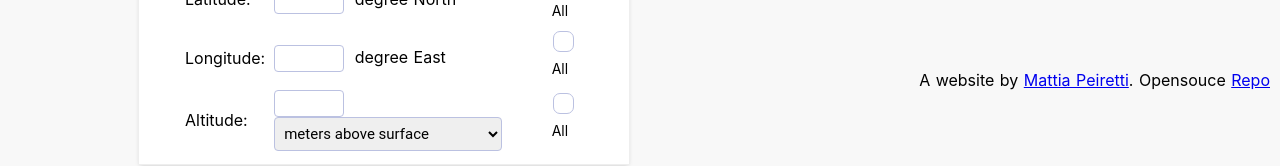
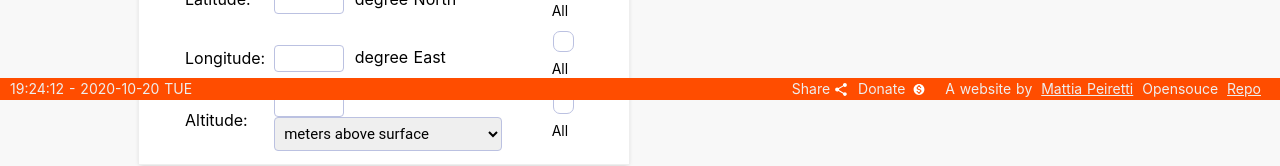
Before and after one commit to MattiaPeiretti/MCDII, a Nuxt app: page /console in a window 1280 px wide. Shown: the part 700-866 px from the top of the page. Built offline with nearby package versions, Linux system fonts and the light colour scheme.

Commit message:
📦 Databar v1 working with clocks

```diff
--- /dev/null
+++ b/components/databar/clock.vue
@@ -0,0 +1,41 @@
+<template>
+    <div>
+    <span class="clock-display">{{time}}</span>
+    </div>
+</template>
+
+<script>
+function zeroPadding(num, digit) {
+    var zero = '';
+    for(var i = 0; i < digit; i++) {
+        zero += '0';
+    }
+    return (zero + num).slice(-digit);
+}
+
+export default {
+    data() {
+        return {
+            time: "",
+        };
+    },
+    mounted() {
+
+        var timerID = setInterval(this.updateTime, 1000);
+        this.updateTime();
+
+    },
+    methods: {
+        updateTime() {
+             var week = ['SUN', 'MON', 'TUE', 'WED', 'THU', 'FRI', 'SAT'];
+            var cd = new Date();
+            this.time = zeroPadding(cd.getHours(), 2) + ':' + zeroPadding(cd.getMinutes(), 2) + ':' + zeroPadding(cd.getSeconds(), 2) + " - " + zeroPadding(cd.getFullYear(), 4) + '-' + zeroPadding(cd.getMonth()+1, 2) + '-' + zeroPadding(cd.getDate(), 2) + ' ' + week[cd.getDay()];
+
+        }
+    }
+}
+</script>
+
+<style lang="scss" scoped>
+
+</style>
--- /dev/null
+++ b/components/databar/databar.vue
@@ -0,0 +1,109 @@
+<template>
+<div class="container-databar">
+    <div class="content">
+        <clock class="clock"></clock>
+        <div class="quick-actions">
+            <a><span>Share</span> <svg width="18" height="20" viewBox="0 0 18 20" fill="none" xmlns="http://www.w3.org/2000/svg">
+                    <path d="M15 14.08C14.24 14.08 13.56 14.38 13.04 14.85L5.91 10.7C5.96 10.47 6 10.24 6 10C6 9.76 5.96 9.53 5.91 9.3L12.96 5.19C13.5 5.69 14.21 6 15 6C16.66 6 18 4.66 18 3C18 1.34 16.66 0 15 0C13.34 0 12 1.34 12 3C12 3.24 12.04 3.47 12.09 3.7L5.04 7.81C4.5 7.31 3.79 7 3 7C1.34 7 0 8.34 0 10C0 11.66 1.34 13 3 13C3.79 13 4.5 12.69 5.04 12.19L12.16 16.35C12.11 16.56 12.08 16.78 12.08 17C12.08 18.61 13.39 19.92 15 19.92C16.61 19.92 17.92 18.61 17.92 17C17.92 15.39 16.61 14.08 15 14.08Z" />
+                </svg>
+            </a>
+            <a><span>Donate</span> <svg width="24" height="24" viewBox="0 0 24 24" fill="none" xmlns="http://www.w3.org/2000/svg">
+                    <path d="M12 2C6.48 2 2 6.48 2 12C2 17.52 6.48 22 12 22C17.52 22 22 17.52 22 12C22 6.48 17.52 2 12 2ZM13.41 18.09V20H10.74V18.07C9.03 17.71 7.58 16.61 7.47 14.67H9.43C9.53 15.72 10.25 16.54 12.08 16.54C14.04 16.54 14.48 15.56 14.48 14.95C14.48 14.12 14.04 13.34 11.81 12.81C9.33 12.21 7.63 11.19 7.63 9.14C7.63 7.42 9.02 6.3 10.74 5.93V4H13.41V5.95C15.27 6.4 16.2 7.81 16.26 9.34H14.3C14.25 8.23 13.66 7.47 12.08 7.47C10.58 7.47 9.68 8.15 9.68 9.11C9.68 9.95 10.33 10.5 12.35 11.02C14.37 11.54 16.53 12.41 16.53 14.93C16.52 16.76 15.15 17.76 13.41 18.09Z" fill="black" />
+                </svg>
+            </a>
+        </div>
+
+        <div class="credits">
+            <span>A website by <a href="https://mattiapeiretti.com/" target="_blank">Mattia Peiretti</a> Opensouce <a href="https://github.com/MattiaPeiretti/MCDII" target="_blank">Repo</a></span>
+        </div>
+
+    </div>
+</div>
+</template>
+
+<script>
+export default {
+
+}
+</script>
+
+<style lang="scss" scoped>
+.container-databar {
+    height: 22px;
+    background-color: var(--databarBackgroundColor);
+    position: fixed;
+    bottom: 0;
+    right: 0;
+    left: 0;
+
+    .content {
+        width: 100%;
+        display: flex;
+        align-items: center;
+        color: var(--textDarkBackgroundColor);
+        font-size: 14px;
+        line-height: 22px;
+
+        span {
+            height: 22px;
+        }
+
+        a {
+            color: var(--textDarkBackgroundColor);
+            padding: 0 4px;
+            height: 22px;
+            background-color: var(--databarBackgroundColor);
+            border-bottom: 2px solid var(--databarBackgroundColor);
+            border-top: 1px solid var(--databarBackgroundColor);
+            transition: .1s;
+
+
+            &:hover {
+                background-color: var(--databarForegroundColor);
+                border-bottom: 2px solid var(--databarForegroundColor);
+                border-top: 1px solid var(--databarForegroundColor);
+                color: var(--databarBackgroundColor);
+                cursor: pointer;
+
+                path {
+                    fill: #ff4d00;
+                }
+
+            }
+
+            svg {
+                height: 15px;
+                vertical-align: middle;
+                padding-bottom: 2px;
+                margin-left: 0;
+                padding-left: 0;
+
+                path {
+                    fill: white;
+                }
+            }
+
+            span {
+                margin-right: -3px;
+            }
+
+        }
+
+        .clock {
+            margin-left: 10px;
+        }
+
+        .credits {
+            margin-right: 10px;
+        }
+
+        .quick-actions {
+             margin-left: auto;
+        }
+
+        .quick-actions, .credits {
+             padding: 0 5px;
+        }
+    }
+}
+</style>
--- a/layouts/default.vue
+++ b/layouts/default.vue
@@ -2,14 +2,7 @@
   <div>
     <navbar />
     <Nuxt />
-    <span class="credits"
-      >A website by
-      <a href="https://mattiapeiretti.com/" target="_blank">Mattia Peiretti</a>.
-      Opensouce
-      <a href="https://github.com/MattiaPeiretti/MCDII" target="_blank"
-        >Repo</a
-      ></span
-    >
+    <databar></databar>
   </div>
 </template>
 
@@ -21,14 +14,13 @@
   --highlightColor: #ff763c;
   --normalShadowColor: rgba(0, 0, 0, 0.2);
   --highlightShadowColor: var(--normalShadowColor);
-
-
+  --textDarkBackgroundColor: #eee;
 
   --navbarForegroundColor: var(--foregroundColor);
   --navbarBackgroundColor: #fff;
   --navbarLinkHighlightColor: var(--primaryColor);
   --navbarMobileMenuBackgroundColor: var(--primaryColor);
-  --navbarMobileMenuForegroundColor: #fff;
+  --navbarMobileMenuForegroundColor: #ccc;
 
   --interfaceBorderRadius: 4px;
   --interfaceSecondaryHoverColor: rgba(0, 0, 0, 0.1);
@@ -55,6 +47,10 @@
 
   --consoleBackgroundColor: #f8f8f8;
   --consoleForegroundColor: var(--foregroundColor);
+
+  --databarBackgroundColor:#ff4d00;
+  --databarForegroundColor:#fff;
+  --databarBackgroundColorDark:#c93c00;
 }
 
 html {
@@ -69,11 +65,7 @@ html {
   box-sizing: border-box;
 }
 
-.credits {
-  position: fixed;
-  bottom: 10px;
-  right: 10px;
-}
+
 
 *,
 *::before,
@@ -117,4 +109,6 @@ h3,
 h4 {
   font-family: "Montserrat", sans-serif;
 }
+
+
 </style>
--- a/pages/console/index.vue
+++ b/pages/console/index.vue
@@ -310,8 +310,6 @@ export default {
         updateCurrentInfoUrl(url) {
             this.currentInfoUrl = url;
             this.showInfoPanel = true;
-
-
         },
         closeInfoPanel(e) {
             this.showInfoPanel = false;
@@ -326,6 +324,7 @@ export default {
     color: var(--consoleForegroundColor);
     background-color: var(--consoleBackgroundColor);
     min-height: 100vh;
+    padding-bottom: 30px;
 }
 
 .container-console {
```
Also changed, not shown: static/icons/share-24px.svg (added).
